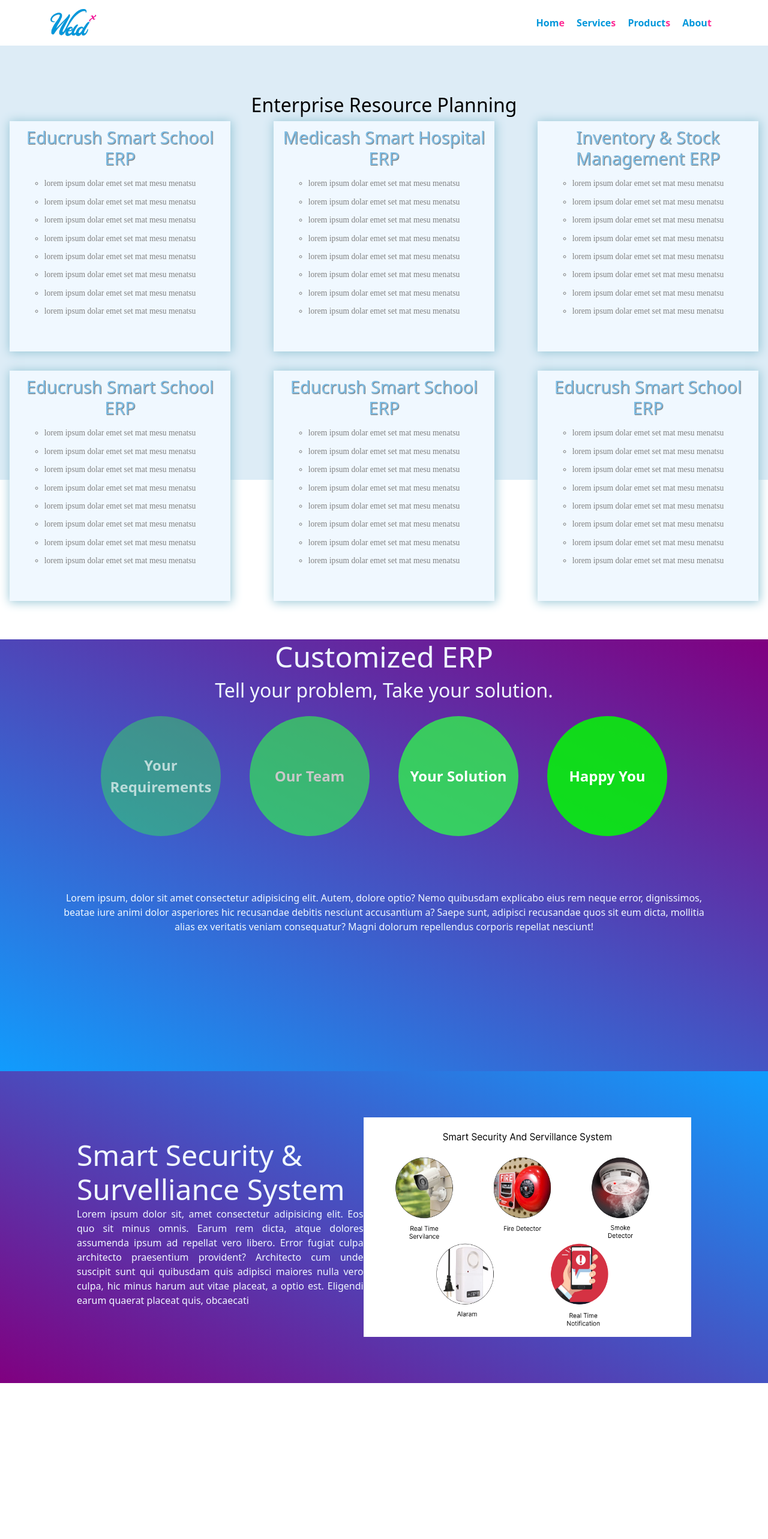
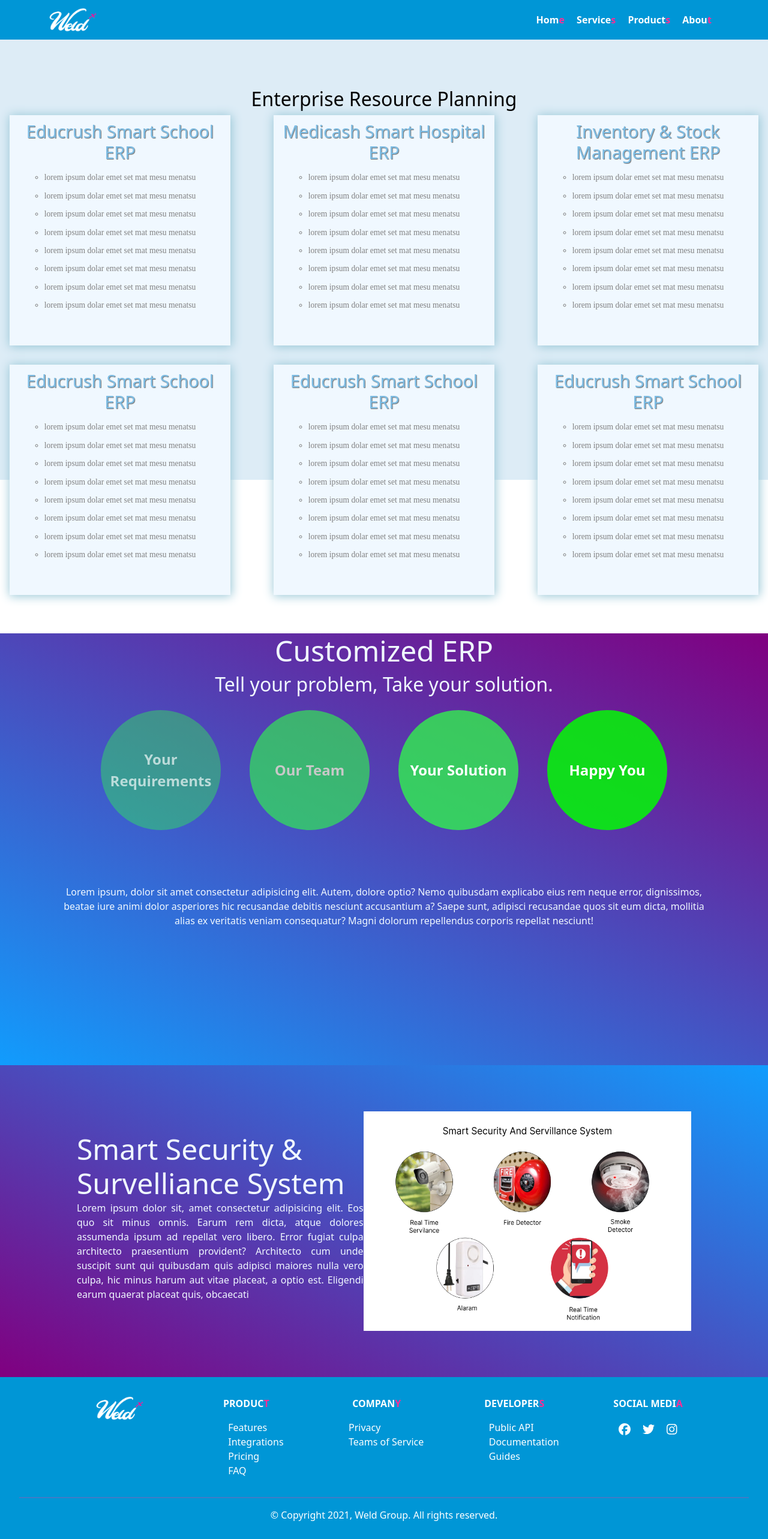
Before and after one commit to weldxit/weldx, a Next.js app: page /Products in a window 1280 px wide. Shown: the top 2566 px of the page at 60% size. Built offline with nearby package versions, Linux system fonts and the light colour scheme.

Commit message:
foooooooooter

```diff
--- a/components/Footer.jsx
+++ b/components/Footer.jsx
@@ -1,8 +1,53 @@
 import React from 'react'
-import style from '../styles/Footer.module.css'
+import Image from "next/image";
+import Link from "next/link";
+import style from "../styles/Footer.module.css"
+import { FontAwesomeIcon } from "@fortawesome/react-fontawesome";
+import { faFacebook, faInstagram, faTwitter } from '@fortawesome/free-brands-svg-icons';
+
 
 export default function () {
   return (
-    <div className={style.footer}></div>
+    <div className={style.Footer}>
+      <div className={style.footerSec}>
+        <div className={style.brandDiv}>
+        <Image src={'/weld x png.png'} width={80} height={40} />
+        </div>
+        <div className={style.linksDiv}>
+          <div>
+            <p><span style={{color: "#fff", fontWeight: "bold"}}>PRODUC</span><span style={{color: "#fe2d95", fontWeight: "bold"}}>T</span></p>
+            <ul className={style.ul}>
+              <li><Link href={'#'} className={style.li}><span>Features</span></Link></li>
+              <li><Link href={'#'} className={style.li}><span>Integrations</span></Link></li>
+              <li><Link href={'#'} className={style.li}><span>Pricing</span></Link></li>
+              <li><Link href={'#'} className={style.li}><span>FAQ</span></Link></li>
+            </ul>
+          </div>
+          <div>
+            <p><span style={{color: "#fff", fontWeight: "bold"}}>COMPAN</span><span style={{color: "#fe2d95", fontWeight: "bold"}}>Y</span></p>
+            <ul className={style.ul}>
+              <li><Link href={'#'} className={style.li}><span>Privacy</span></Link></li>
+              <li><Link href={'#'} className={style.li}><span>Teams of Service</span></Link></li>
+            </ul>
+          </div>
+          <div>
+            <p><span style={{color: "#fff", fontWeight: "bold"}}>DEVELOPER</span><span style={{color: "#fe2d95", fontWeight: "bold"}}>S</span></p>
+            <ul className={style.ul}>
+              <li><Link href={'#'} className={style.li}><span>Public API</span></Link></li>
+              <li><Link href={'#'} className={style.li}><span>Documentation</span></Link></li>
+              <li><Link href={'#'} className={style.li}><span>Guides</span></Link></li>
+            </ul>
+          </div>
+        </div>
+        <div className={style.mediaDiv}>
+          <p><span style={{color: "#fff", fontWeight: "bold"}}>SOCIAL MEDI</span><span style={{color: "#fe2d95", fontWeight: "bold"}}>A</span></p>
+          <Link href={'#'} className={style.li}><FontAwesomeIcon icon={faFacebook} className={style.icon} /></Link>
+          <Link href={'#'} className={style.li}><FontAwesomeIcon icon={faTwitter} className={style.icon} /></Link>
+          <Link href={'#'} className={style.li}><FontAwesomeIcon icon={faInstagram} className={style.icon} /></Link>
+        </div>
+      </div>
+      <hr className={style.hr} />
+      <p>© Copyright 2021, Weld Group. All rights reserved.</p>
+    </div>
   )
 }
--- a/components/TheNav.jsx
+++ b/components/TheNav.jsx
@@ -11,7 +11,7 @@ const TheNav = () => {
       <Navbar collapseOnSelect expand="lg">
       <Container>
         <Navbar.Brand href="/">
-            <Image src={'/weldx logo.png'} width={80} height={50} />
+            <Image src={'/weld x png.png'} width={80} height={40} />
         </Navbar.Brand>
         <Navbar.Toggle aria-controls="responsive-navbar-nav" />
         <Navbar.Collapse id="responsive-navbar-nav">
@@ -19,10 +19,10 @@ const TheNav = () => {
 
           </Nav>
           <Nav>
-            <Nav.Link href="/"><span style={{color: "#0097db", fontWeight: "bold"}}>Hom</span><span style={{color: "#fe2d95", fontWeight: "bold"}}>e</span></Nav.Link>&nbsp;
-            <Nav.Link href="/Services"><span style={{color: "#0097db", fontWeight: "bold"}}>Service</span><span style={{color: "#fe2d95", fontWeight: "bold"}}>s</span></Nav.Link>&nbsp;
-            <Nav.Link href="/Products"><span style={{color: "#0097db", fontWeight: "bold"}}>Product</span><span style={{color: "#fe2d95", fontWeight: "bold"}}>s</span></Nav.Link>&nbsp;
-            <Nav.Link href="/About"><span style={{color: "#0097db", fontWeight: "bold"}}>Abou</span><span style={{color: "#fe2d95", fontWeight: "bold"}}>t</span></Nav.Link>&nbsp;
+            <Nav.Link href="/"><span style={{color: "#fff", fontWeight: "bold"}}>Hom</span><span style={{color: "#fe2d95", fontWeight: "bold"}}>e</span></Nav.Link>&nbsp;
+            <Nav.Link href="/Services"><span style={{color: "#fff", fontWeight: "bold"}}>Service</span><span style={{color: "#fe2d95", fontWeight: "bold"}}>s</span></Nav.Link>&nbsp;
+            <Nav.Link href="/Products"><span style={{color: "#fff", fontWeight: "bold"}}>Product</span><span style={{color: "#fe2d95", fontWeight: "bold"}}>s</span></Nav.Link>&nbsp;
+            <Nav.Link href="/About"><span style={{color: "#fff", fontWeight: "bold"}}>Abou</span><span style={{color: "#fe2d95", fontWeight: "bold"}}>t</span></Nav.Link>&nbsp;
           </Nav>
         </Navbar.Collapse>
       </Container>
--- a/package.json
+++ b/package.json
@@ -12,6 +12,11 @@
     "@emotion/react": "^11.10.5",
     "@emotion/styled": "^11.10.5",
     "@fontsource/roboto": "^4.5.8",
+    "@fortawesome/fontawesome-svg-core": "^6.2.1",
+    "@fortawesome/free-brands-svg-icons": "^6.2.1",
+    "@fortawesome/free-regular-svg-icons": "^6.2.1",
+    "@fortawesome/free-solid-svg-icons": "^6.2.1",
+    "@fortawesome/react-fontawesome": "^0.2.0",
     "@mui/icons-material": "^5.10.16",
     "@mui/material": "^5.10.16",
     "@mui/styled-engine-sc": "^5.10.16",
--- a/styles/Footer.module.css
+++ b/styles/Footer.module.css
@@ -1,5 +1,144 @@
-.footer{
-    height: 30vh;
-    background-color: #fff;
-    color: #000;
+.Footer {
+    padding: 2rem 2em 1em;
+    background-color: #0096d6;
+    text-align: center;
+    color: #fff;
 }
+
+.footerSec {
+    display: flex;
+    width: 1100px;
+    margin: auto;
+}
+
+.brandDiv {
+    width: 20%;
+}
+
+.linksDiv {
+    display: flex;
+    width: 60%;
+    justify-content: space-around;
+}
+
+.ul {
+    list-style: none;
+    text-align-last: left;
+}
+
+.li {
+    text-decoration: none;
+    color: #fff;
+}
+
+.li :hover {
+    color: #fe2d95;
+}
+
+.mediaDiv {
+    width: 20%;
+}
+
+.icon {
+    font-size: 20px;
+    margin: 5px 10px;
+}
+
+.hr {
+    border: 1px solid #fe2d95;
+}
+
+@media (min-width: 300px) and (max-width: 430px) {
+
+    .Footer {
+        padding: 1rem;
+    }
+
+    .footerSec {
+        width: auto;
+        display: block;
+    }
+
+    .brandDiv {
+        width: auto;
+        text-align: center;
+    }
+
+    .linksDiv {
+        display: flex;
+        width: auto;
+        margin: 20px 0;
+        justify-content: space-around;
+    }
+
+    .mediaDiv {
+        width: auto;
+    }
+}
+
+@media (min-width: 250px) and (max-width: 290px) {
+    .Footer {
+        padding: 1rem;
+    }
+
+    .footerSec {
+        width: auto;
+        display: block;
+    }
+
+    .brandDiv {
+        width: auto;
+        text-align: center;
+    }
+
+    .linksDiv {
+        display: flex;
+        width: auto;
+        margin: 20px 0;
+        justify-content: space-around;
+        font-size: 12px;
+    }
+
+    .mediaDiv {
+        width: auto;
+    }
+}
+
+@media (min-width: 970px) and (max-width: 1080px) {
+    .footerSec {
+        width: auto;
+    }
+}
+
+@media (min-width: 750px) and (max-width: 920px) {
+    .footerSec {
+        width: auto;
+    }
+}
+
+@media (min-width: 520px) and (max-width: 690px) {
+    .Footer {
+        padding: 1rem;
+    }
+
+    .footerSec {
+        width: auto;
+        display: block;
+    }
+
+    .brandDiv {
+        width: auto;
+        text-align: center;
+    }
+
+    .linksDiv {
+        display: flex;
+        width: auto;
+        margin: 20px 0;
+        justify-content: space-around;
+    }
+
+    .mediaDiv {
+        width: auto;
+    }
+}
--- a/styles/Navbar.module.css
+++ b/styles/Navbar.module.css
@@ -2,6 +2,6 @@
     position: -webkit-sticky;
     position: sticky;
     top: 0;
-    background-color: #fff;
+    background-color: #0096d6;
     z-index: 1000;
 }
```
Also changed, not shown: public/weld x png.png (added), 1 other file (tests, documents, lock files or other folders).
